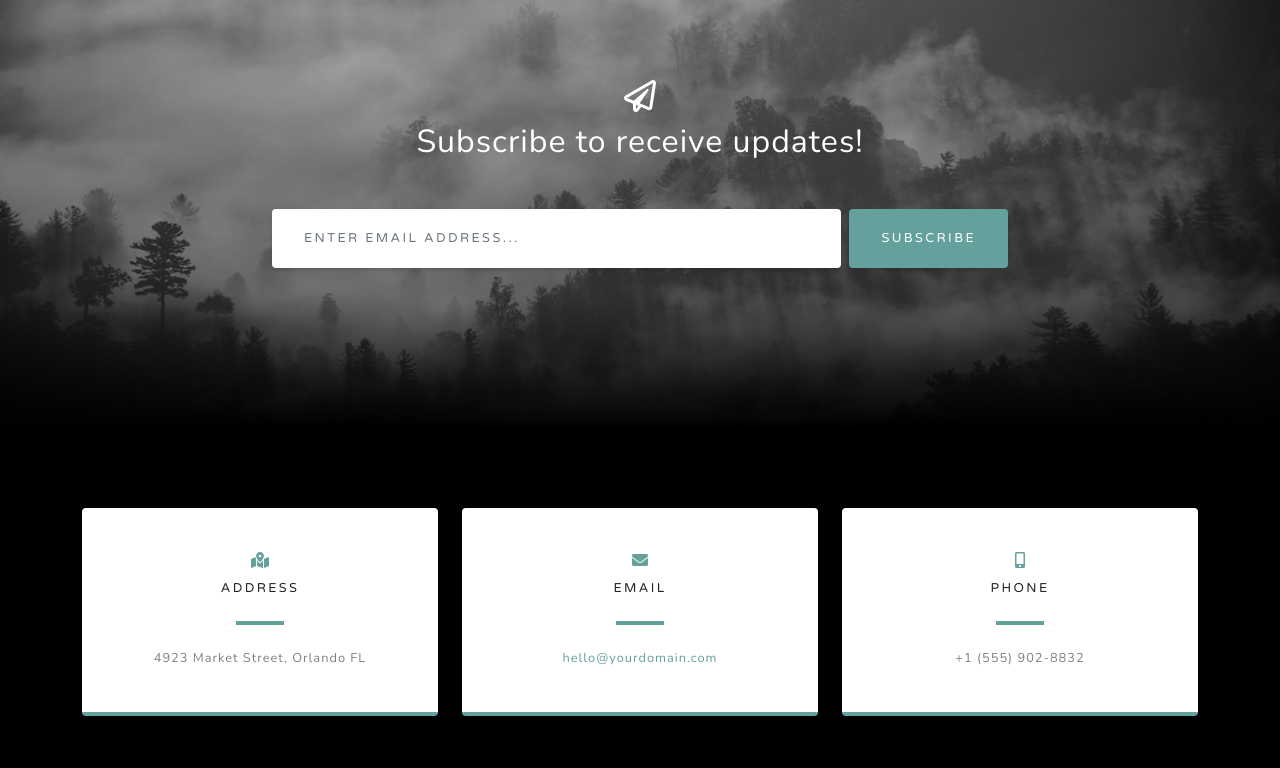
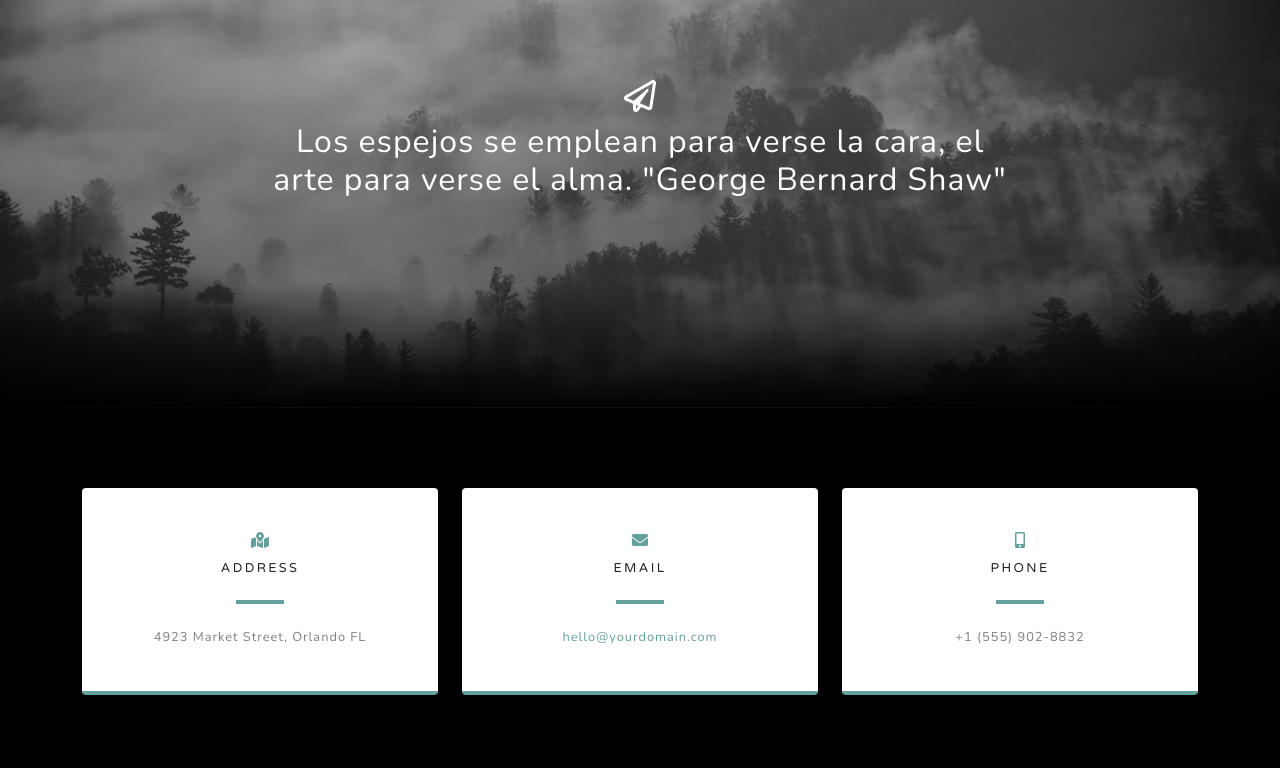
Before and after one commit to Oriojas/genoma-exp, a website: page dist/index.html in a window 1280 px wide. Shown: the part 3200-3968 px from the top of the page. Drawn offline with nearby package versions, Linux system fonts and the light colour scheme.

Commit message:
se integra formulario google

```diff
--- a/dist/index.html
+++ b/dist/index.html
@@ -39,7 +39,7 @@
                 <div class="mx-auto text-center">
                     <h1 class="mx-auto my-0 text-uppercase">Genoma</h1>
                     <h2 class="text-white-50 mx-auto mt-2 mb-5">Un espacio para el buen arte en la Candelaria</h2>
-                    <a class="btn btn-primary js-scroll-trigger" href="#about">comencemos!</a>
+                    <a class="btn btn-primary js-scroll-trigger" href="https://forms.gle/89PhsDZZJJSfknnL9">comencemos!</a>
                 </div>
             </div>
         </header>
@@ -110,11 +110,11 @@
                 <div class="row">
                     <div class="col-md-10 col-lg-8 mx-auto text-center">
                         <i class="far fa-paper-plane fa-2x mb-2 text-white"></i>
-                        <h2 class="text-white mb-5">Subscribe to receive updates!</h2>
-                        <form class="form-inline d-flex">
+                        <h2 class="text-white mb-5">Los espejos se emplean para verse la cara, el arte para verse el alma. "George Bernard Shaw"</h2>
+                        <!--<form class="form-inline d-flex">
                             <input class="form-control flex-fill mr-0 mr-sm-2 mb-3 mb-sm-0" id="inputEmail" type="email" placeholder="Enter email address..." />
                             <button class="btn btn-primary mx-auto" type="submit">Subscribe</button>
-                        </form>
+                        </form>-->
                     </div>
                 </div>
             </div>
```
